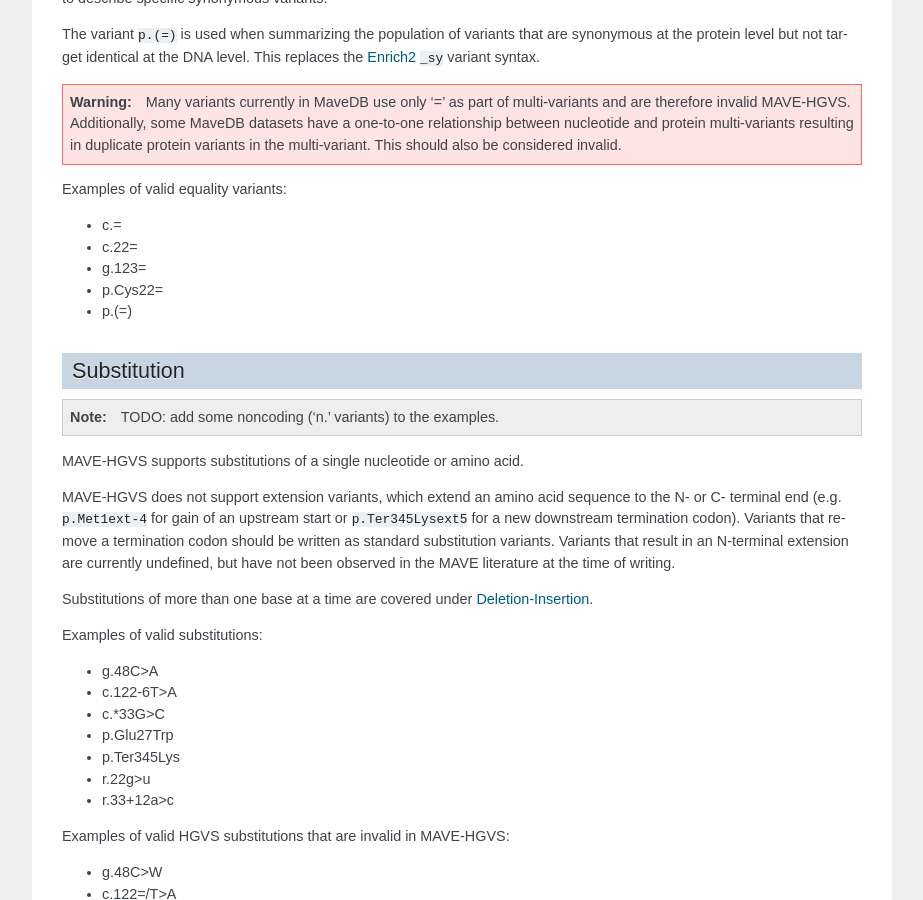
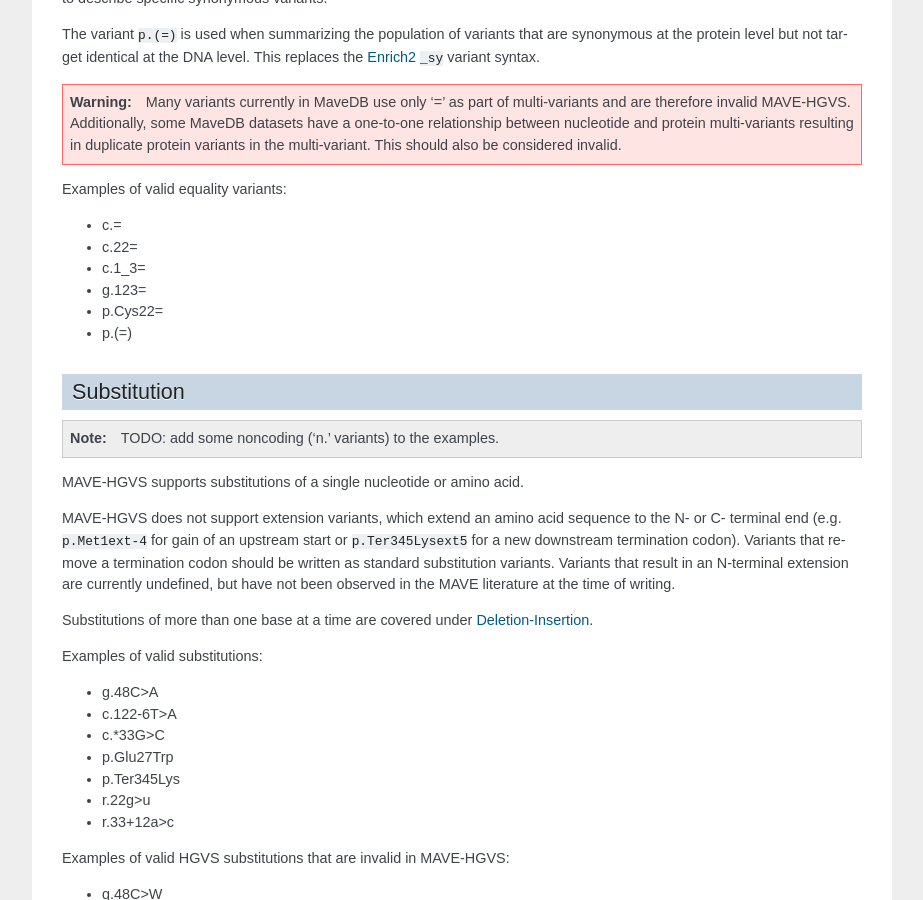
Before and after one commit to VariantEffect/mavehgvs, a Sphinx documentation site: the page built from docs/spec.rst, in a window 1280 px wide and 900 px high, scrolled down 2057 px. Shown: the whole window, without its empty margins (198-1121 px from the left). Built offline with Sphinx 7.4.7, drawn with Linux system fonts in a browser that asks for light colours.

Commit message:
add coding range variant to spec

```diff
--- a/docs/spec.rst
+++ b/docs/spec.rst
@@ -120,6 +120,7 @@
 
 * c.=
 * c.22=
+* c.1_3=
 * g.123=
 * p.Cys22=
 * p.(=)
```
